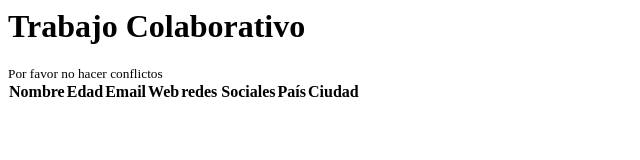
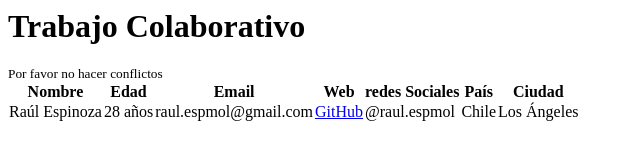
Before and after one commit to linsijiLaGuara/trabajo_colaborativo, a plain HTML site: page index.html in a window 1280 px wide. Shown: the whole page, without its empty margins (0-640 px from the left). Drawn offline with Linux system fonts and the light colour scheme.

Commit message:
datos raul

```diff
--- a/index.html
+++ b/index.html
@@ -15,6 +15,14 @@
         </tr>
     </thead>
     <tbody>
-
+        <tr>
+            <td>Raúl Espinoza</td>
+            <td>28 años</td>
+            <td>raul.espmol@gmail.com</td>
+            <td><a href="https://github.com/raulespmol">GitHub</a></td>
+            <td>@raul.espmol</td>
+            <td>Chile</td>
+            <td>Los Ángeles</td>
+        </tr>
     </tbody>
 </table>
```
